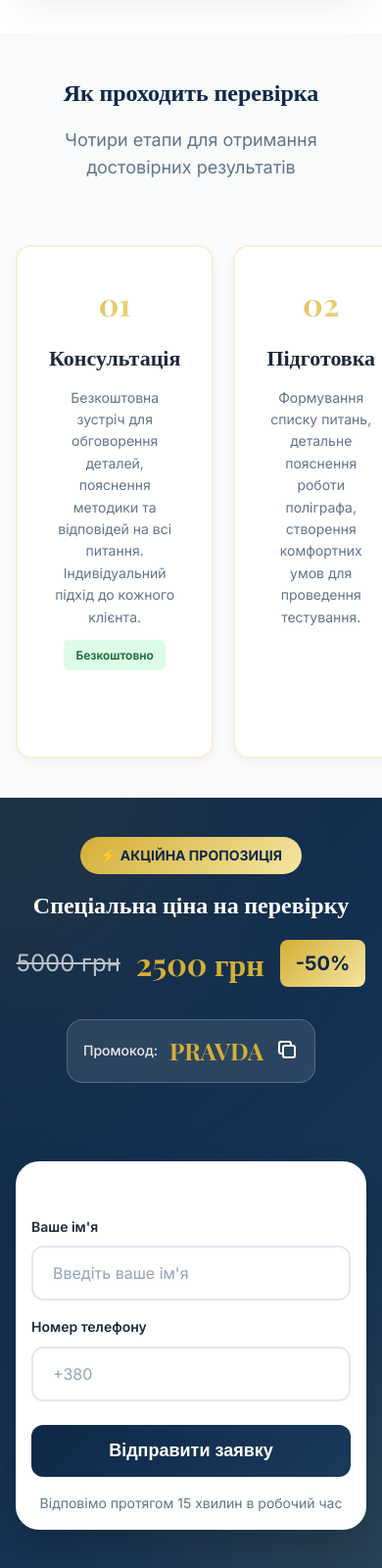
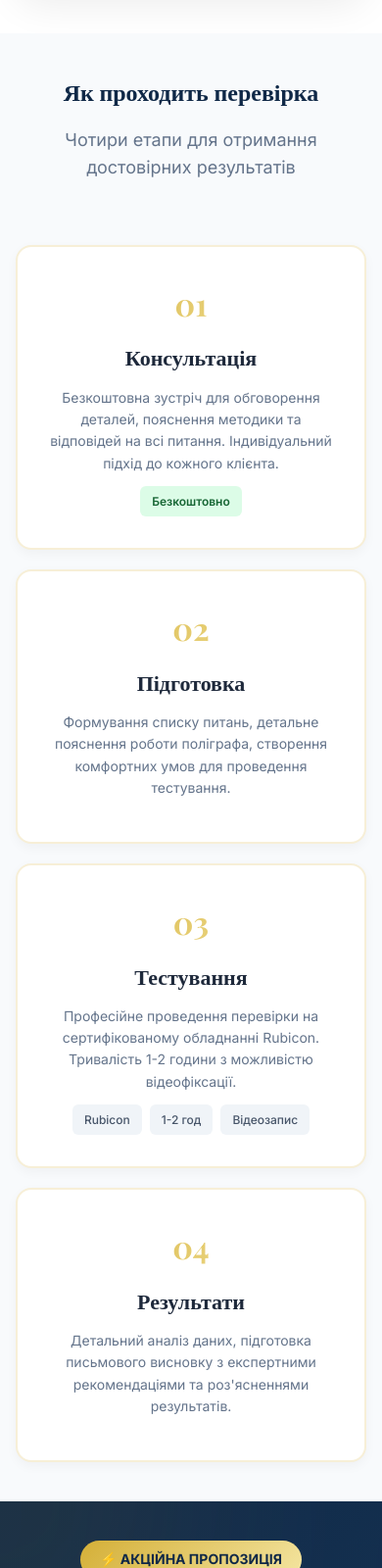
Before and after one commit to BonisOleg/PoligraphNew, a Django app: page /korporatyvni-poslugy/ in a window 390 px wide; the page is wider, and only the part inside the window is pictured. Shown: the part 2167-3767 px from the top of that part at 98% size. Run offline with Django 4.2, Linux system fonts and the light colour scheme.

Commit message:
корм картки

```diff
--- a/static/css/corporate-landing.css
+++ b/static/css/corporate-landing.css
@@ -975,6 +975,11 @@ body {
         font-size: 32px;
     }
 
+    .corporate-process__timeline {
+        grid-template-columns: repeat(2, 1fr);
+        gap: 24px;
+    }
+
     .corporate-cta {
         padding: 60px 24px;
     }
@@ -1063,6 +1068,7 @@ body {
     }
 
     .corporate-process__timeline {
+        grid-template-columns: 1fr;
         gap: 20px;
     }
 
```
